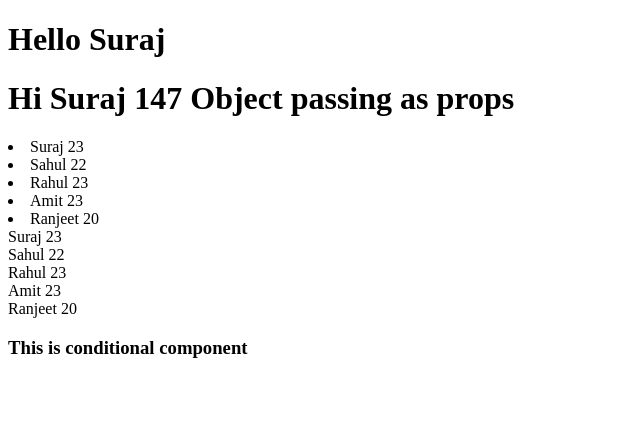
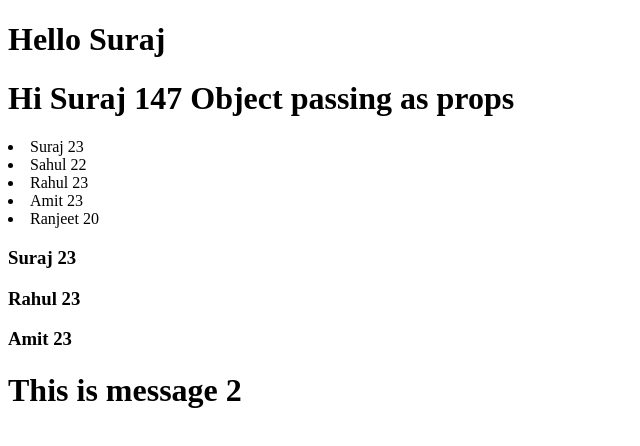
Before and after one commit to SurajCh6613/React-JS, a React (Vite) app in the folder vite-project/: page / in a window 1280 px wide. Shown: the top 446 px of the page, without its empty margins (0-640 px from the left). Built offline with nearby package versions, Linux system fonts and the light colour scheme.

Commit message:
Conditional Rendering

```diff
--- a/vite-project/src/components/ConditionalRender.jsx
+++ b/vite-project/src/components/ConditionalRender.jsx
@@ -1,20 +1,35 @@
 import React from "react";
 
 const ConditionalRender = () => {
-  const display =true;
-  if (display) {
-    return (
-      <div>
-        <h3>This is conditional component</h3>
-      </div>
-    );
-  } else {
-    return (
-      <div>
-        <h3>Code Everyday</h3>
-      </div>
-    );
-  }
+  const display =false;
+
+//   1. Method
+//   if (display) {
+//     return (
+//       <div>
+//         <h3>This is conditional component</h3>
+//       </div>
+//     );
+//   } else {
+//     return (
+//       <div>
+//         <h3>Code Everyday</h3>
+//       </div>
+//     );
+//   }
+
+// 2. Method
+    // let message;
+    // if(display){
+    //     message =
+    // }
+    // else{
+    //     message = <h1>This is message 2</h1>
+    // }
+
+    // 3. Method
+    return    display?<h1>This is message 1</h1>:<h1>This is message 2</h1>
+
 };
 
 export default ConditionalRender;
--- a/vite-project/src/components/User.jsx
+++ b/vite-project/src/components/User.jsx
@@ -1,11 +1,18 @@
-import React from 'react'
+import React from "react";
 
-const User = ({name,age}) => {
+const User = ({ name, age }) => {
   return (
     <div>
-        {name} {age}
+      {/* {name} {age} */}
+      {age > 22 ? (
+        <h3>
+          {name} {age}
+        </h3>
+      ) : (
+        ""
+      )}
     </div>
-  )
-}
+  );
+};
 
-export default User
+export default User;
```
